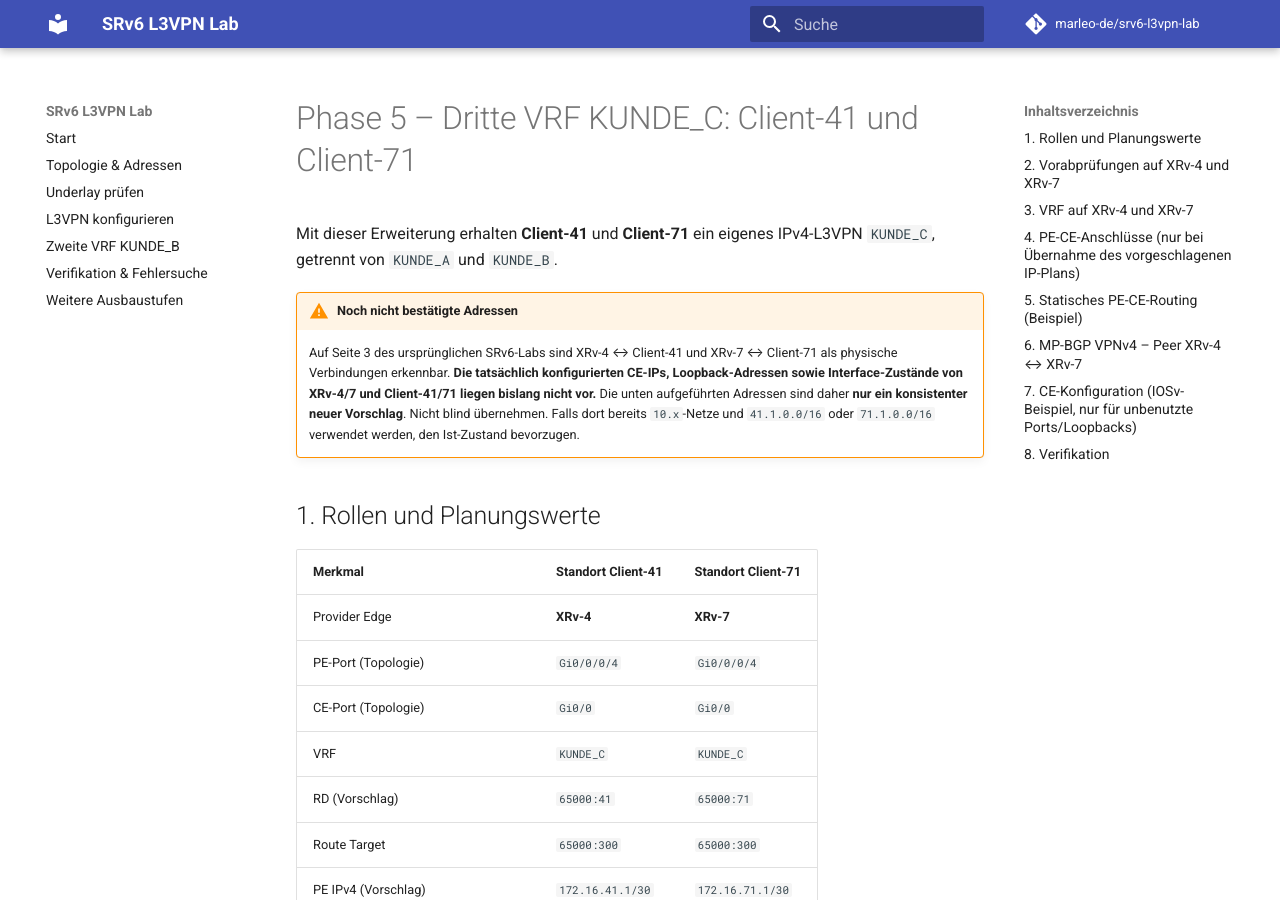
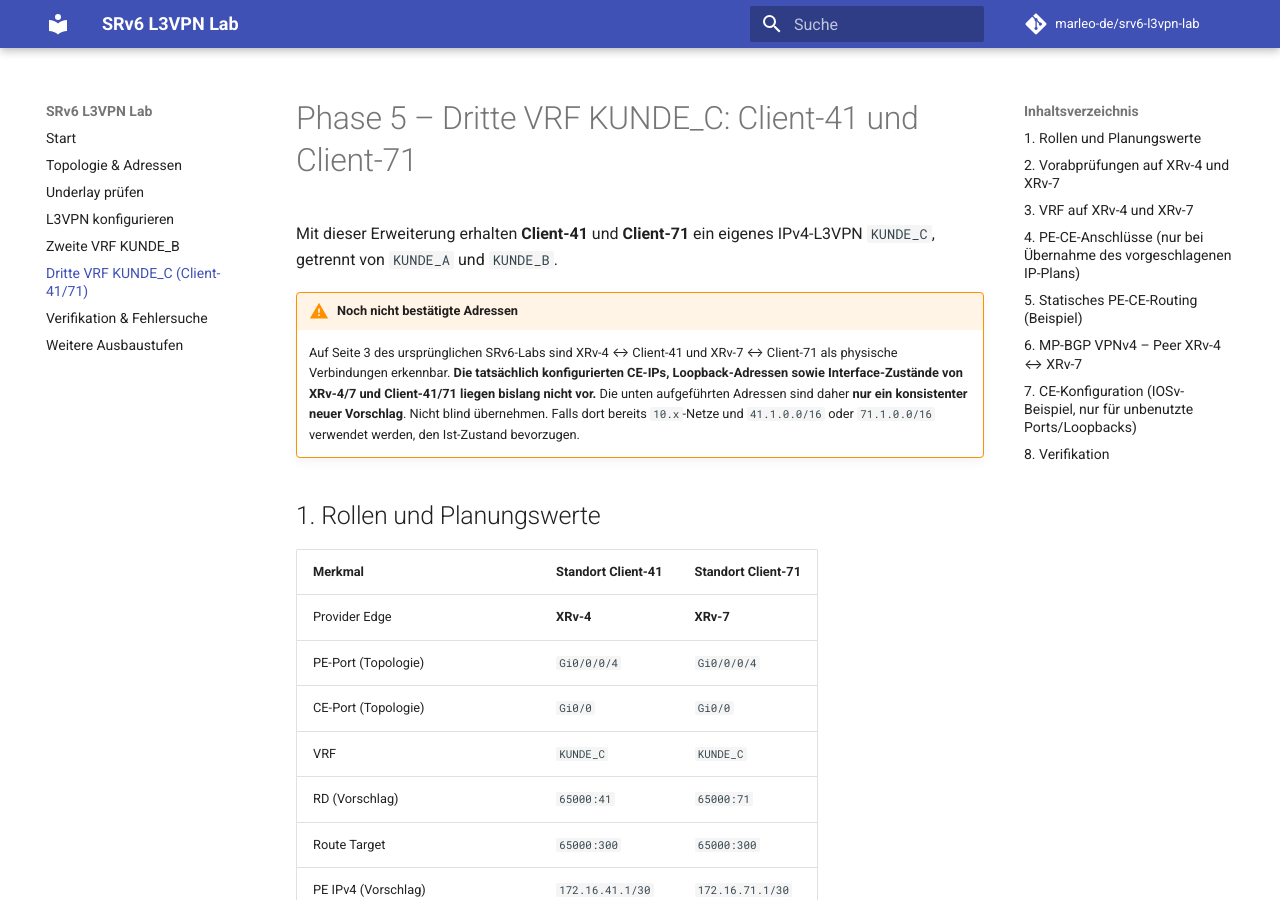
Before and after one commit to marleo-de/srv6-l3vpn-lab, an MkDocs documentation site: the page built from docs/kunde-c.md, in a window 1280 px wide and 900 px high. Built offline with MkDocs 1.6.1 and Material for MkDocs 9.7.7, drawn with Linux system fonts in a browser that asks for light colours; comment, search, counter and statistics services are not loaded.

Commit message:
Audit old address examples and add KUNDE_C navigation

```diff
--- a/mkdocs.yml
+++ b/mkdocs.yml
@@ -23,5 +23,6 @@ nav:
   - Underlay prüfen: underlay.md
   - L3VPN konfigurieren: l3vpn.md
   - Zweite VRF KUNDE_B: kunde-b.md
+  - Dritte VRF KUNDE_C (Client-41/71): kunde-c.md
   - Verifikation & Fehlersuche: verifikation.md
   - Weitere Ausbaustufen: erweiterungen.md
```
